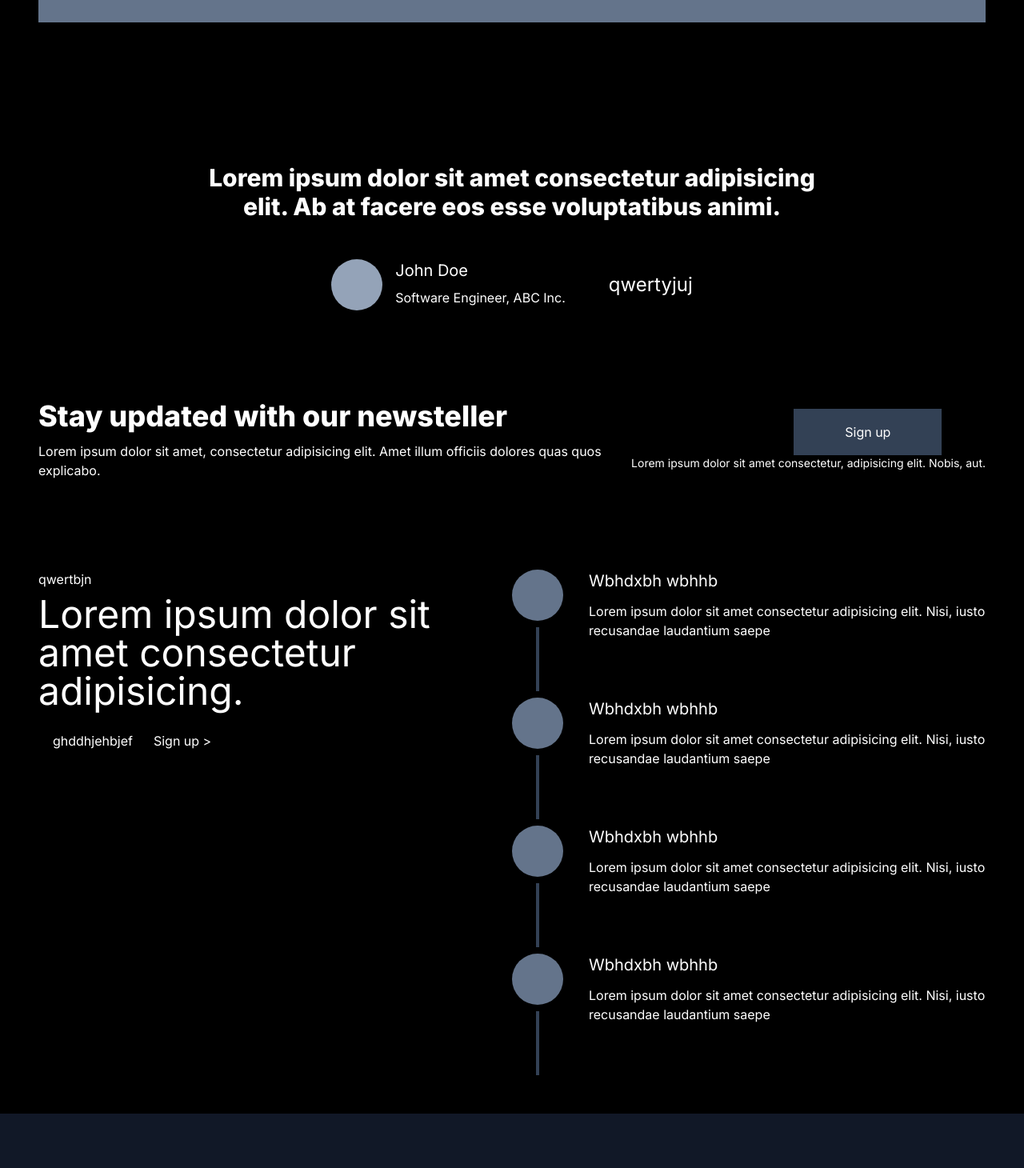
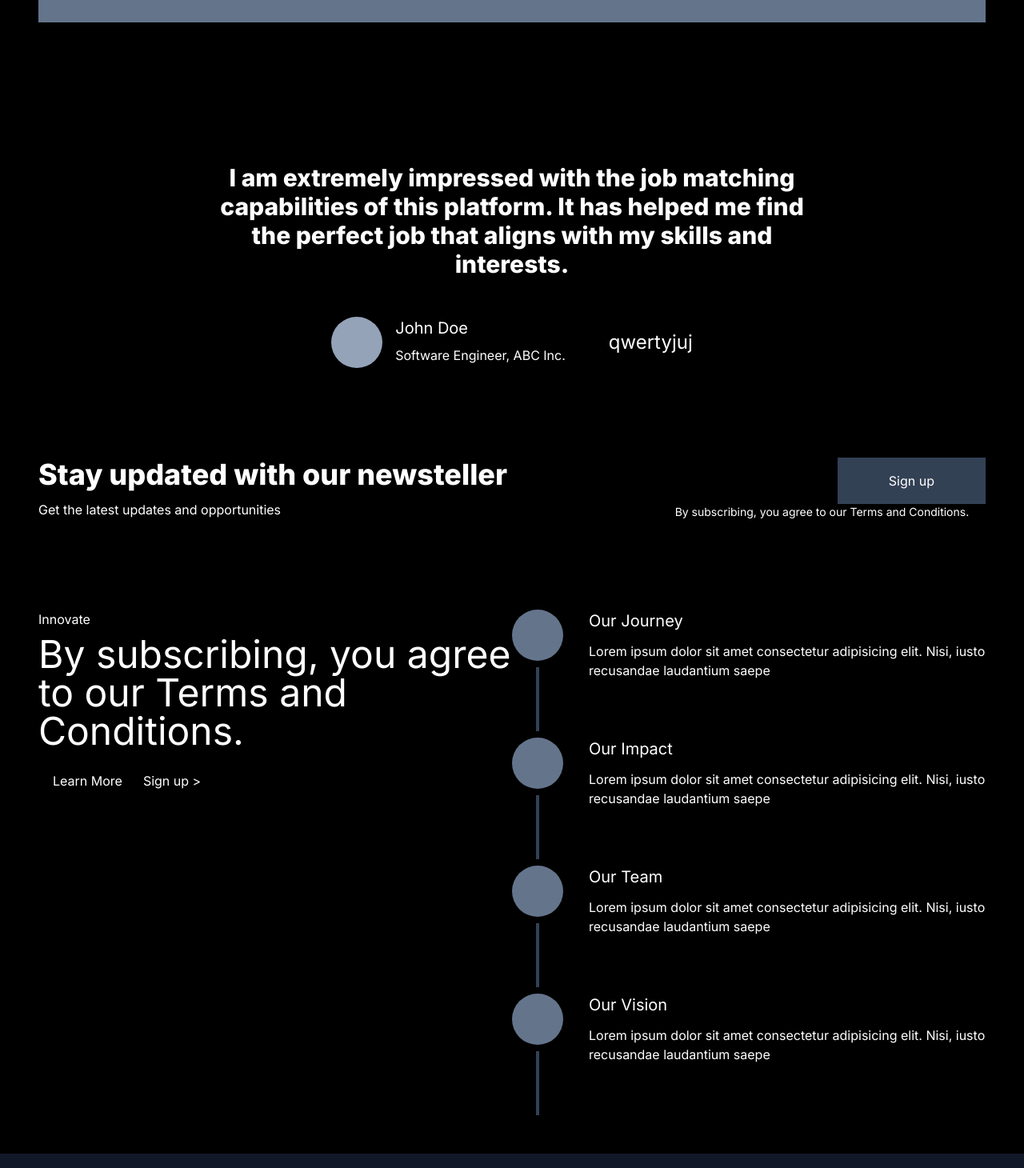
Before and after one commit to Vaibhavsahu2810/demo-sih, a Next.js app: page / in a window 1280 px wide. Shown: the part 3967-5427 px from the top of the page at 80% size. Built offline with nearby package versions, Linux system fonts and the light colour scheme.

Commit message:
minor changes

```diff
--- a/src/app/components/newsteller.tsx
+++ b/src/app/components/newsteller.tsx
@@ -7,10 +7,7 @@ function Newsteller() {
         <p className="text-4xl font-extrabold">
           Stay updated with our newsteller
         </p>
-        <p>
-          Lorem ipsum dolor sit amet, consectetur adipisicing elit. Amet illum
-          officiis dolores quas quos explicabo.
-        </p>
+        <p>Get the latest updates and opportunities</p>
       </div>
       <div className="ml-auto ">
         <div className="flex gap-4">
@@ -19,7 +16,9 @@ function Newsteller() {
           </button>
           <button className="p-4 px-16 bg-slate-700 text-white">Sign up</button>
         </div>
-        <p className="text-sm">Lorem ipsum dolor sit amet consectetur, adipisicing elit. Nobis, aut.</p>
+        <p className="text-sm">
+          By subscribing, you agree to our Terms and Conditions.
+        </p>
       </div>
     </div>
   );
--- a/src/app/components/ratings.tsx
+++ b/src/app/components/ratings.tsx
@@ -11,8 +11,9 @@ function Ratings() {
         <span>★</span>
       </div>
       <p className="text-3xl font-extrabold text-center max-w-3xl mb-12">
-        Lorem ipsum dolor sit amet consectetur adipisicing elit. Ab at facere
-        eos esse voluptatibus animi.
+        I am extremely impressed with the job matching capabilities of this
+        platform. It has helped me find the perfect job that aligns with my
+        skills and interests.
       </p>
       <div className="flex gap-4 mx-auto">
         <div className="size-16 bg-slate-400 rounded-full"></div>
--- a/src/app/components/roadmap.tsx
+++ b/src/app/components/roadmap.tsx
@@ -4,12 +4,12 @@ function Roadmap() {
   return (
     <div className="w-full flex justify-around p-12 items-start">
       <div className="space-y-2 flex-1">
-        <p>qwertbjn</p>
+        <p>Innovate</p>
         <p className="text-5xl">
-          Lorem ipsum dolor sit amet consectetur adipisicing.
+          By subscribing, you agree to our Terms and Conditions.
         </p>
         <div className="flex gap-2">
-          <button className="p-4 border-2 border-black">ghddhjehbjef</button>
+          <button className="p-4 border-2 border-black">Learn More</button>
           <button>Sign up &gt;</button>
         </div>
       </div>
@@ -20,7 +20,7 @@ function Roadmap() {
             <div className="h-full min-h-20 w-1 bg-slate-700"></div>
           </div>
           <div className="space-y-3">
-            <p className="text-xl">Wbhdxbh wbhhb</p>
+            <p className="text-xl">Our Journey</p>
             <p>
               Lorem ipsum dolor sit amet consectetur adipisicing elit. Nisi,
               iusto recusandae laudantium saepe
@@ -33,7 +33,7 @@ function Roadmap() {
             <div className="h-full min-h-20 w-1 bg-slate-700"></div>
           </div>
           <div className="space-y-3">
-            <p className="text-xl">Wbhdxbh wbhhb</p>
+            <p className="text-xl">Our Impact</p>
             <p>
               Lorem ipsum dolor sit amet consectetur adipisicing elit. Nisi,
               iusto recusandae laudantium saepe
@@ -46,7 +46,7 @@ function Roadmap() {
             <div className="h-full min-h-20 w-1 bg-slate-700"></div>
           </div>
           <div className="space-y-3">
-            <p className="text-xl">Wbhdxbh wbhhb</p>
+            <p className="text-xl">Our Team</p>
             <p>
               Lorem ipsum dolor sit amet consectetur adipisicing elit. Nisi,
               iusto recusandae laudantium saepe
@@ -59,7 +59,7 @@ function Roadmap() {
             <div className="h-full min-h-20 w-1 bg-slate-700"></div>
           </div>
           <div className="space-y-3">
-            <p className="text-xl">Wbhdxbh wbhhb</p>
+            <p className="text-xl">Our Vision</p>
             <p>
               Lorem ipsum dolor sit amet consectetur adipisicing elit. Nisi,
               iusto recusandae laudantium saepe
```
